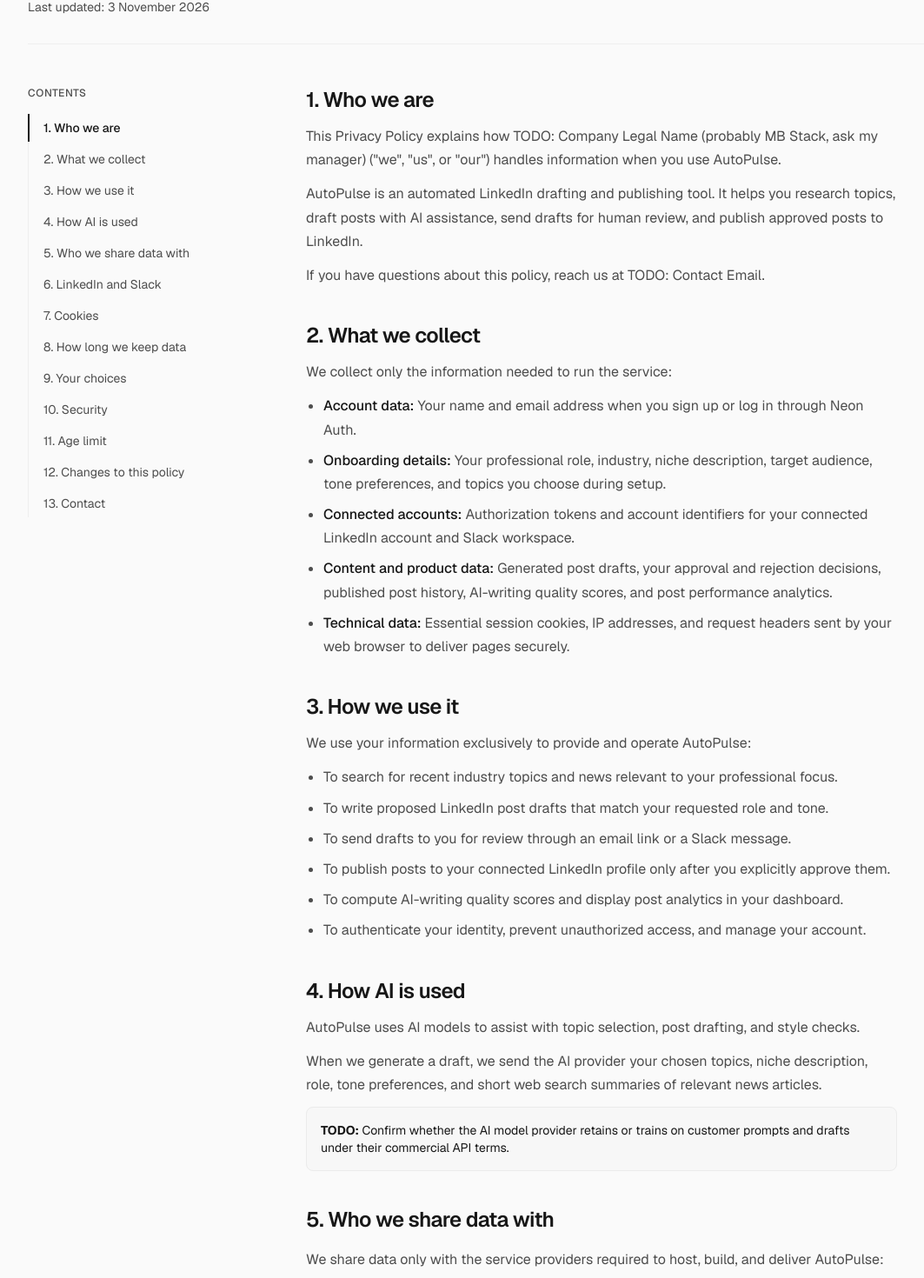
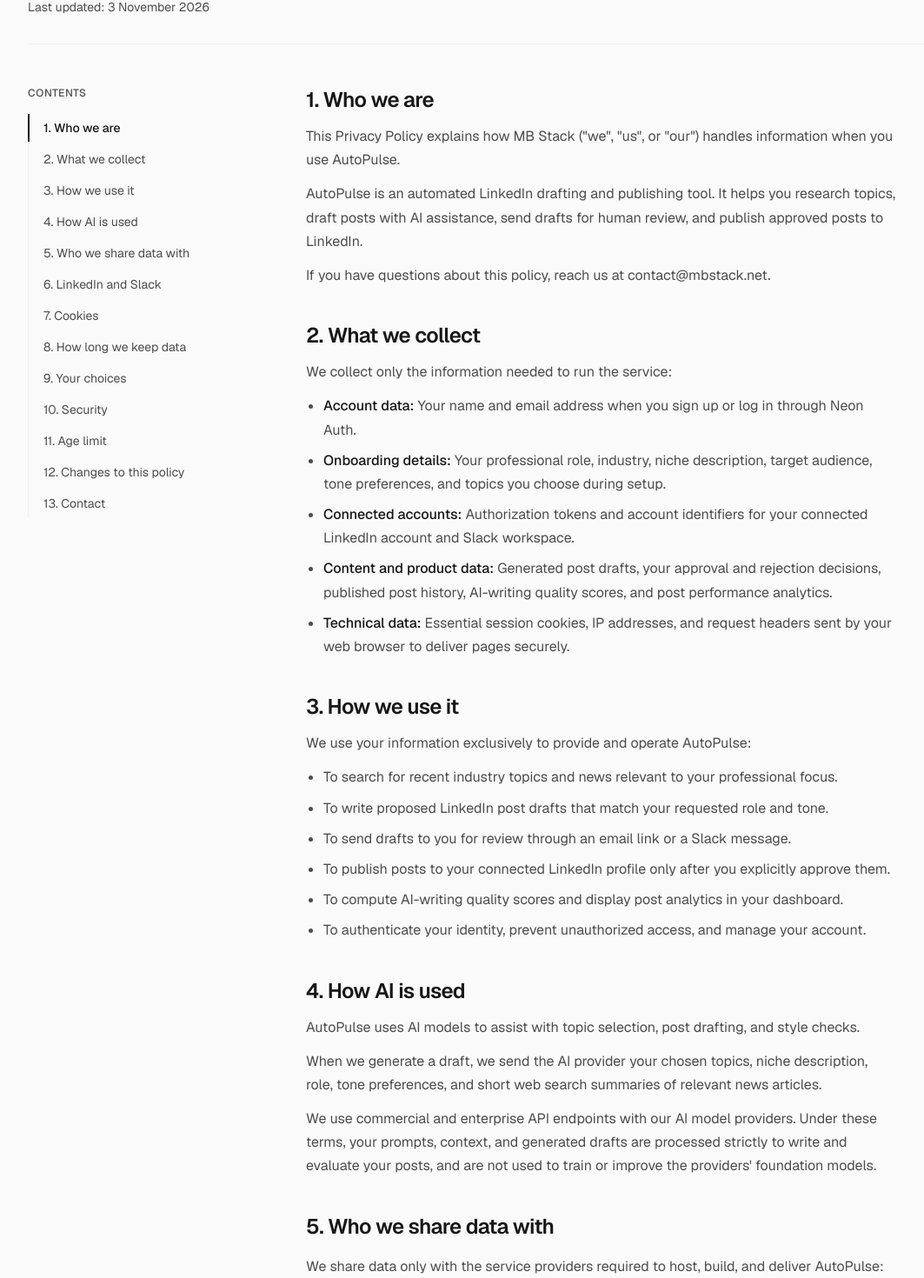
Before and after one commit to ahmadimran-mbstack/auto-pulse, a Next.js app in the folder frontend/: page /privacy in a window 1280 px wide. Shown: the part 171-1641 px from the top of the page at 87% size, without its empty margins (56-1119 px from the left). Built offline with nearby package versions, Linux system fonts and the light colour scheme.

Commit message:
feat(legal): resolve all legal disclosures and remove TODO placeholders

```diff
--- a/frontend/app/privacy/page.tsx
+++ b/frontend/app/privacy/page.tsx
@@ -131,10 +131,11 @@ export default function PrivacyPage() {
           When we generate a draft, we send the AI provider your chosen topics, niche description, role,
           tone preferences, and short web search summaries of relevant news articles.
         </p>
-        <div className="rounded-lg border border-border bg-muted/40 p-4 text-sm text-foreground">
-          <strong>TODO:</strong> Confirm whether the AI model provider retains or trains on customer
-          prompts and drafts under their commercial API terms.
-        </div>
+        <p className="text-muted-foreground">
+          We use commercial and enterprise API endpoints with our AI model providers. Under these terms,
+          your prompts, context, and generated drafts are processed strictly to write and evaluate your posts,
+          and are not used to train or improve the providers&apos; foundation models.
+        </p>
       </section>
 
       {/* Section 5: Who we share data with */}
@@ -262,11 +263,13 @@ export default function PrivacyPage() {
           8. How long we keep data
         </h2>
         <p className="text-muted-foreground">
-          We retain your account details, post drafts, and history while your account remains active.
+          Your personal data, account settings, and post history are retained while your account remains active.
         </p>
-        <div className="rounded-lg border border-border bg-muted/40 p-4 text-sm text-foreground">
-          <strong>TODO:</strong> Confirm formal data retention periods and deletion schedules.
-        </div>
+        <p className="text-muted-foreground">
+          If you decide to close your account or submit a deletion request to {CONTACT_EMAIL}, we permanently
+          delete your personal information, stored post drafts, and OAuth connection tokens within 30 days of
+          receiving your verified request.
+        </p>
       </section>
 
       {/* Section 9: Your choices */}
@@ -308,9 +311,11 @@ export default function PrivacyPage() {
         <h2 className="text-xl sm:text-2xl font-normal tracking-[-0.02em] text-foreground">
           11. Age limit
         </h2>
-        <div className="rounded-lg border border-border bg-muted/40 p-4 text-sm text-foreground">
-          <strong>TODO:</strong> Confirm minimum age requirement ({LEGAL_CONFIG.MIN_AGE}).
-        </div>
+        <p className="text-muted-foreground">
+          {PRODUCT_NAME} is intended for business professionals and operators. You must be at least{" "}
+          {LEGAL_CONFIG.MIN_AGE} to create an account and use the service. We do not knowingly collect
+          personal information from individuals under this age.
+        </p>
       </section>
 
       {/* Section 12: Changes to this policy */}
--- a/frontend/app/terms/page.tsx
+++ b/frontend/app/terms/page.tsx
@@ -236,10 +236,12 @@ export default function TermsPage() {
           indirect, incidental, special, or consequential damages resulting from your use of the service or
           any content published to LinkedIn.
         </p>
-        <div className="rounded-lg border border-border bg-muted/40 p-4 text-sm text-foreground">
-          <strong>TODO:</strong> Confirm specific liability limit amount (for example, the total fees paid
-          by you in the prior 12 months, or a fixed dollar cap).
-        </div>
+        <p className="text-muted-foreground">
+          In no event shall the total aggregate liability of {COMPANY_NAME} arising out of or related to these
+          terms or your use of {PRODUCT_NAME} exceed the total amount paid by you to {COMPANY_NAME} for the service
+          in the twelve (12) months preceding the event giving rise to liability, or one hundred US dollars ($100 USD),
+          whichever is greater.
+        </p>
       </section>
 
       {/* Section 13: Governing law */}
@@ -247,9 +249,15 @@ export default function TermsPage() {
         <h2 className="text-xl sm:text-2xl font-normal tracking-[-0.02em] text-foreground">
           13. Governing law
         </h2>
-        <div className="rounded-lg border border-border bg-muted/40 p-4 text-sm text-foreground">
-          <strong>TODO:</strong> Confirm governing jurisdiction and applicable law ({GOVERNING_LAW}).
-        </div>
+        <p className="text-muted-foreground">
+          These Terms of Service and any dispute arising out of or relating to them or {PRODUCT_NAME} shall be
+          governed by and construed in accordance with {GOVERNING_LAW}, without regard to conflict of law
+          principles.
+        </p>
+        <p className="text-muted-foreground">
+          Any legal action or proceeding arising under these terms shall be brought exclusively in the competent
+          courts of Pakistan, and you consent to the personal jurisdiction and venue of such courts.
+        </p>
       </section>
 
       {/* Section 14: Changes to these terms */}
--- a/frontend/lib/legal-config.ts
+++ b/frontend/lib/legal-config.ts
@@ -3,17 +3,17 @@
 
 export const LEGAL_CONFIG = {
   // Legal company entity name
-  COMPANY_NAME: "TODO: Company Legal Name (probably MB Stack, ask my manager)",
+  COMPANY_NAME: "MB Stack",
   // Brand and product name
   PRODUCT_NAME: "AutoPulse",
   // Public contact email address for privacy and legal requests
-  CONTACT_EMAIL: "TODO: Contact Email",
+  CONTACT_EMAIL: "contact@mbstack.net",
   // Effective date of terms and privacy policy
   LAST_UPDATED: "3 November 2026",
   // Legal jurisdiction and governing law
-  GOVERNING_LAW: "TODO: Governing Law",
+  GOVERNING_LAW: "the laws of Pakistan",
   // Minimum age required to use the service
-  MIN_AGE: "TODO: Minimum Age",
+  MIN_AGE: "18 years of age",
 } as const;
 
 export const {
```
Also changed, not shown: frontend/app/sitemap.ts (line endings or trailing spaces), frontend/components/legal/LegalShell.tsx (line endings or trailing spaces).
